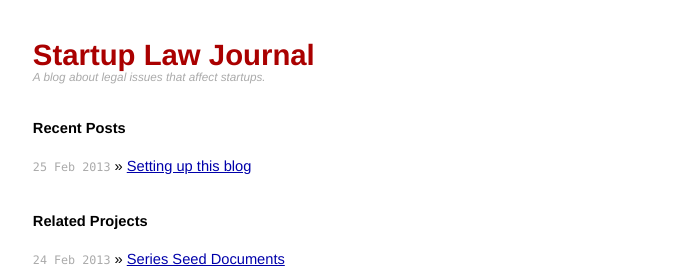
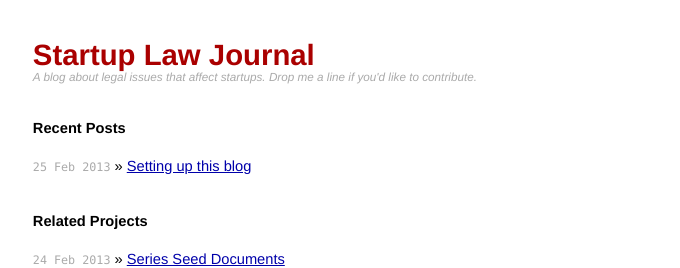
Before and after one commit to startuplawjournal/startuplawjournal.github.com, a Jekyll site: the page built from index.html, in a window 1280 px wide. Shown: the top 268 px of the page, without its empty margins (299-979 px from the left). Built offline with Jekyll 4.4.1, drawn with Linux system fonts in a browser that asks for light colours; Markdown is read by kramdown in place of the engine named in the settings.

Commit message:
format push

```diff
--- a/_layouts/default.html
+++ b/_layouts/default.html
@@ -20,7 +20,7 @@
 <div class="site">
   <div class="title">
     <a href="/">Startup Law Journal</a>
-    <div class="author">A blog about legal issues that affect startups.</div>
+    <div class="author">A blog about legal issues that affect startups.  Drop me a line if you'd like to contribute.</div>
   </div>
 
   {{ content }}
--- a/css/screen.css
+++ b/css/screen.css
@@ -87,7 +87,7 @@ ul.posts {
 }
 
 .title {
-  color: #a00;
+  color: #1CAC78;
   font-size: 200%;
   font-weight: bold;
   margin-bottom: 1em;
```
